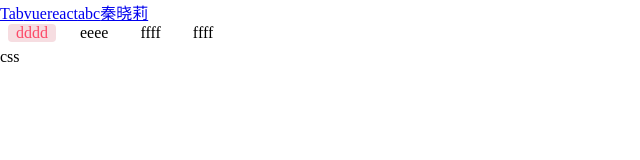
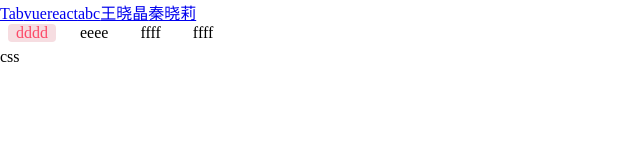
Before and after one commit to jasmineWxj/big_ui, a React (Create React App) app: page / in a window 1280 px wide. Shown: the top 160 px of the page, without its empty margins (0-640 px from the left). Built offline with nearby package versions, Linux system fonts and the light colour scheme.

Commit message:
feat: init

```diff
--- a/src/index.tsx
+++ b/src/index.tsx
@@ -16,6 +16,7 @@ root.render(
         <Link to='/tab'>vue</Link>
         <Link to='/tab'>react</Link>
         <Link to='/tab'>abc</Link>
+        <Link to='/tab'>王晓晶</Link>
         <Link to='/tab'>秦晓莉</Link>
       </div>
       <RouteConfigs></RouteConfigs>
```
Also changed, not shown: 8 other files (tests, documents, lock files or other folders).
